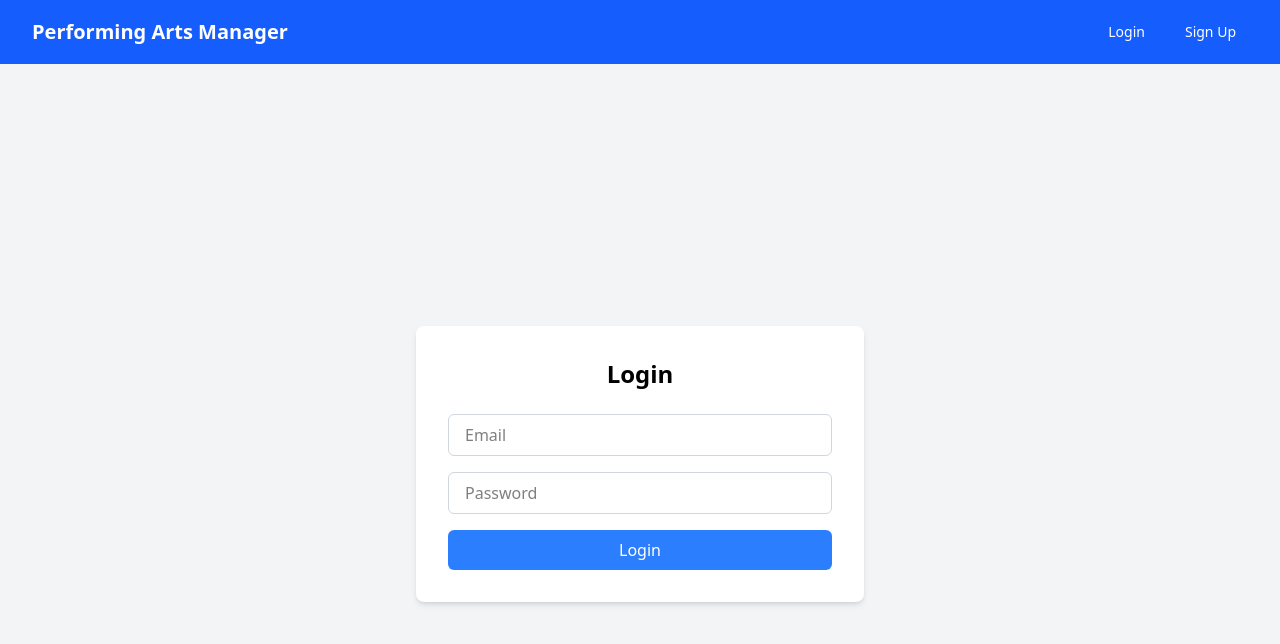
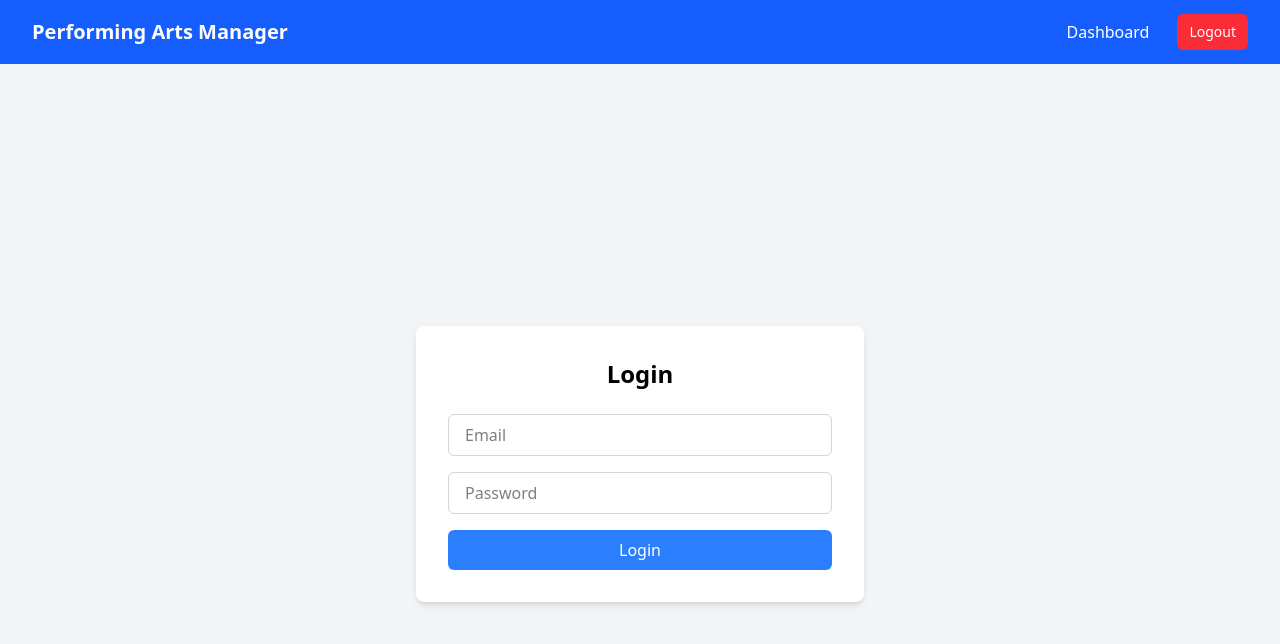
Before and after one commit to Mindstormman06/performing-arts-manager, a React (Vite) app in the folder client/: page /login in a window 1280 px wide. Shown: the top 644 px of the page. Built offline with nearby package versions, Linux system fonts and the light colour scheme; sample sign-in values are in the browser's storage.

Commit message:
Added organization dashboard and protected routes

```diff
--- a/client/src/App.jsx
+++ b/client/src/App.jsx
@@ -1,11 +1,15 @@
-import { BrowserRouter as Router, Routes, Route, Link } from 'react-router-dom'
-import SignupPage from './pages/Signup.jsx'
-import LoginPage from './pages/Login.jsx'
-import './assets/styles.css'
+import { BrowserRouter as Router, Routes, Route, Link } from 'react-router-dom';
+import SignupPage from './pages/Signup.jsx';
+import LoginPage from './pages/Login.jsx';
+import OrgDashboard from './pages/OrgDashboard.jsx';
+import PrivateRoute from './components/PrivateRoute.jsx';
+import { useAuth } from './context/AuthContext.jsx';
+import './assets/styles.css';
 
 function App() {
+  const { token, logout } = useAuth();
   return (
-    <Router>
+    <>
       <nav className="bg-blue-600 text-white shadow-lg">
         <div className="max-w-7xl mx-auto px-4 sm:px-6 lg:px-8">
           <div className="flex justify-between h-16">
@@ -13,18 +17,22 @@ function App() {
               <h1 className="text-xl font-bold">Performing Arts Manager</h1>
             </div>
             <div className="flex items-center space-x-4">
-              <Link
-                to="/login"
-                className="px-3 py-2 rounded-md text-sm font-medium hover:bg-blue-700 transition duration-200"
-              >
-                Login
-              </Link>
-              <Link
-                to="/signup"
-                className="px-3 py-2 rounded-md text-sm font-medium hover:bg-blue-700 transition duration-200"
-              >
-                Sign Up
-              </Link>
+              {!token ? (
+                <>
+                  <Link to="/login" className="px-3 py-2 rounded-md hover:bg-blue-700">Login</Link>
+                  <Link to="/signup" className="px-3 py-2 rounded-md hover:bg-blue-700">Sign Up</Link>
+                </>
+              ) : (
+                <>
+                  <Link to="/organizations" className="px-3 py-2 rounded-md hover:bg-blue-700">Dashboard</Link>
+                  <button
+                    onClick={logout}
+                    className="px-3 py-2 rounded-md text-sm font-medium bg-red-500 hover:bg-red-600 transition"
+                  >
+                    Logout
+                  </button>
+                </>
+              )}
             </div>
           </div>
         </div>
@@ -34,8 +42,16 @@ function App() {
         <Route path="/login" element={<LoginPage />} />
         <Route path="/signup" element={<SignupPage />} />
         <Route path="/" element={<h2>Welcome to Performing Arts Manager</h2>} />
-      </Routes>
-    </Router>
+        <Route
+          path="/organizations"
+          element={
+            <PrivateRoute>
+              <OrgDashboard />
+            </PrivateRoute>
+          }
+        />
+        </Routes>
+    </>
   );
 }
 
--- /dev/null
+++ b/client/src/components/PrivateRoute.jsx
@@ -0,0 +1,7 @@
+import { Navigate } from 'react-router-dom';
+import { useAuth } from '../context/AuthContext';
+
+export default function PrivateRoute({ children }) {
+    const { token } = useAuth();
+    return token ? children : <Navigate to="/login" />;
+}
--- /dev/null
+++ b/client/src/context/AuthContext.jsx
@@ -0,0 +1,34 @@
+import { createContext, useContext, useState, useEffect } from 'react';
+import { useNavigate } from 'react-router-dom';
+
+const AuthContext = createContext();
+
+export const AuthProvider = ({ children }) => {
+    const [user, setUser] = useState(null);
+    const [token, setToken] = useState(localStorage.getItem('token'));
+    const navigate = useNavigate();
+
+    // Decode the token on load to see who the user is
+    useEffect(() => {
+        if (token) {
+            // In a real app, you'd verify the token with an API call here
+            // For now, we'll just assume it's valid if it exists
+            setUser({ id: 'decoded-id-here' });
+        }
+    }, [token]);
+
+    const logout = () => {
+        localStorage.removeItem('token');
+        setToken(null);
+        setUser(null);
+        navigate('/login');
+    };
+
+    return (
+        <AuthContext.Provider value={{ user, token, setToken, logout }}>
+            {children}
+        </AuthContext.Provider>
+    );
+};
+
+export const useAuth = () => useContext(AuthContext);
--- a/client/src/main.jsx
+++ b/client/src/main.jsx
@@ -1,10 +1,14 @@
 import { StrictMode } from 'react'
 import { createRoot } from 'react-dom/client'
+import { BrowserRouter } from 'react-router-dom';
+import { AuthProvider } from './context/AuthContext';
 import './assets/styles.css'
 import App from './App.jsx'
 
 createRoot(document.getElementById('root')).render(
-  <StrictMode>
-    <App />
-  </StrictMode>,
+  <BrowserRouter>
+    <AuthProvider>
+        <App />
+    </AuthProvider>
+  </BrowserRouter>
 )
--- /dev/null
+++ b/client/src/pages/OrgDashboard.jsx
@@ -0,0 +1,47 @@
+import { useState, useEffect } from 'react';
+import { getOrganizations } from '../services/api'
+
+export default function OrgDashboard() {
+    const [organizations, setOrganizations] = useState([]);
+
+    useEffect(() => {
+        const fetchOrgsanizations = async () => {
+            try {
+                const { data } = await getOrganizations();
+                setOrganizations(data);
+            } catch (error) {
+                console.error('Error fetching organizations:', error);
+            }
+        };
+        fetchOrgsanizations();
+    }, []);
+
+    return (
+        <div className="min-h-screen bg-gray-100 py-8">
+            <div className="max-w-4xl mx-auto px-4 sm:px-6 lg:px-8">
+                <header className="flex justify-between items-center mb-8">
+                    <h2 className="text-3xl font-bold text-gray-900">Your Organizations</h2>
+                </header>
+
+                <div className="space-y-4">
+                    {organizations.length > 0 ? (
+                        organizations.map(org => (
+                            <div key={org.id} className="bg-white rounded-lg shadow-md p-6 hover:shadow-lg transition-shadow duration-200">
+                                <div className="flex justify-between items-center">
+                                    <h3 className="text-xl font-semibold text-gray-800">{org.name}</h3>
+                                    <button className="bg-blue-500 text-white px-4 py-2 rounded-md hover:bg-blue-600 transition duration-200">
+                                        View Shows
+                                    </button>
+                                </div>
+                            </div>
+                        ))
+                    ) : (
+                        <div className="bg-white rounded-lg shadow-md p-8 text-center">
+                            <p className="text-gray-600 text-lg">You aren't a member of any organizations yet.</p>
+                        </div>
+                    )}
+                </div>
+            </div>
+        </div>
+    );
+}
--- a/client/src/services/api.js
+++ b/client/src/services/api.js
@@ -14,3 +14,4 @@ API.interceptors.request.use((config) => {
 
 export const login = (credentials) => API.post('/auth/login', credentials);
 export const signup = (userData) => API.post('/users', userData);
+export const getOrganizations = () => API.get('/orgs');
```
